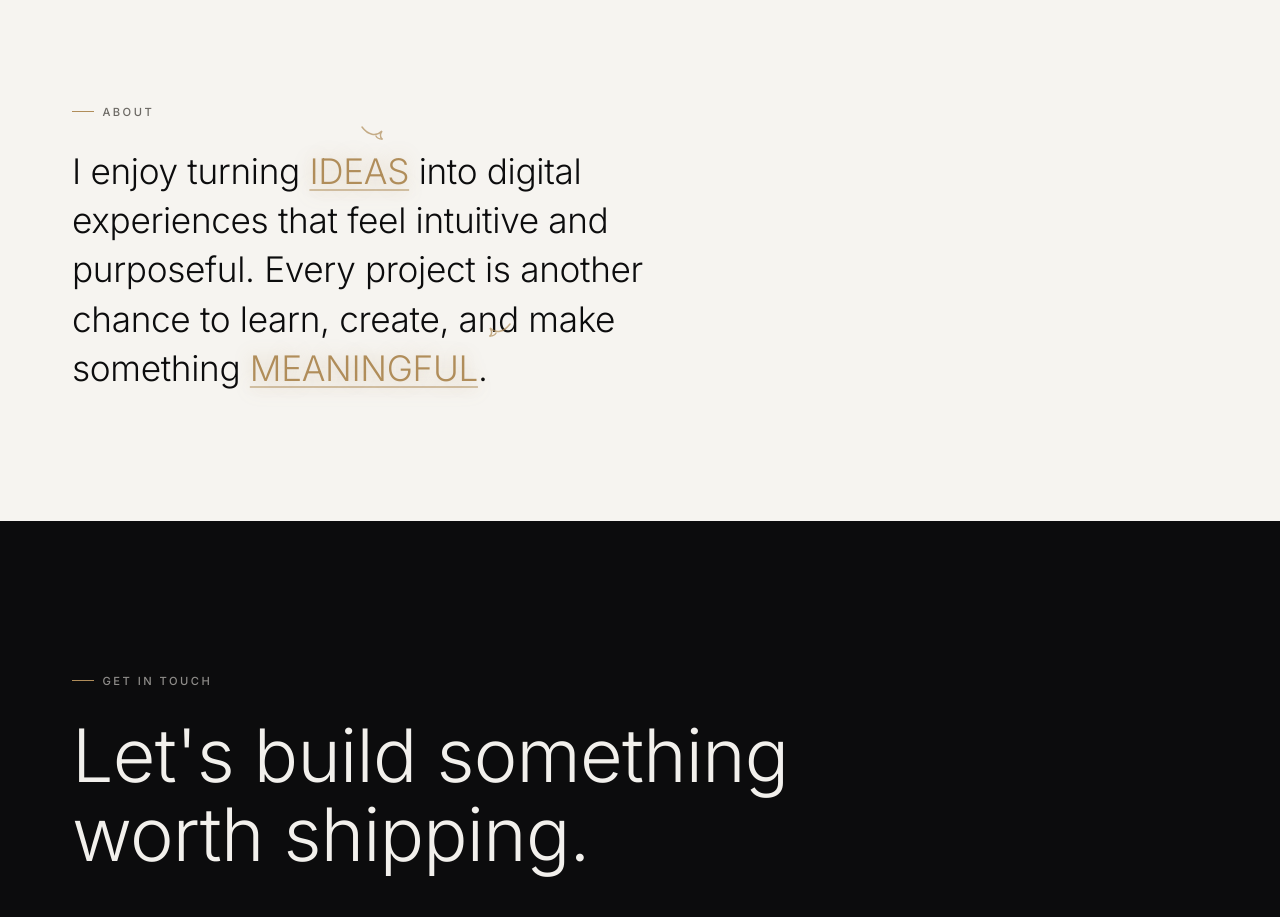
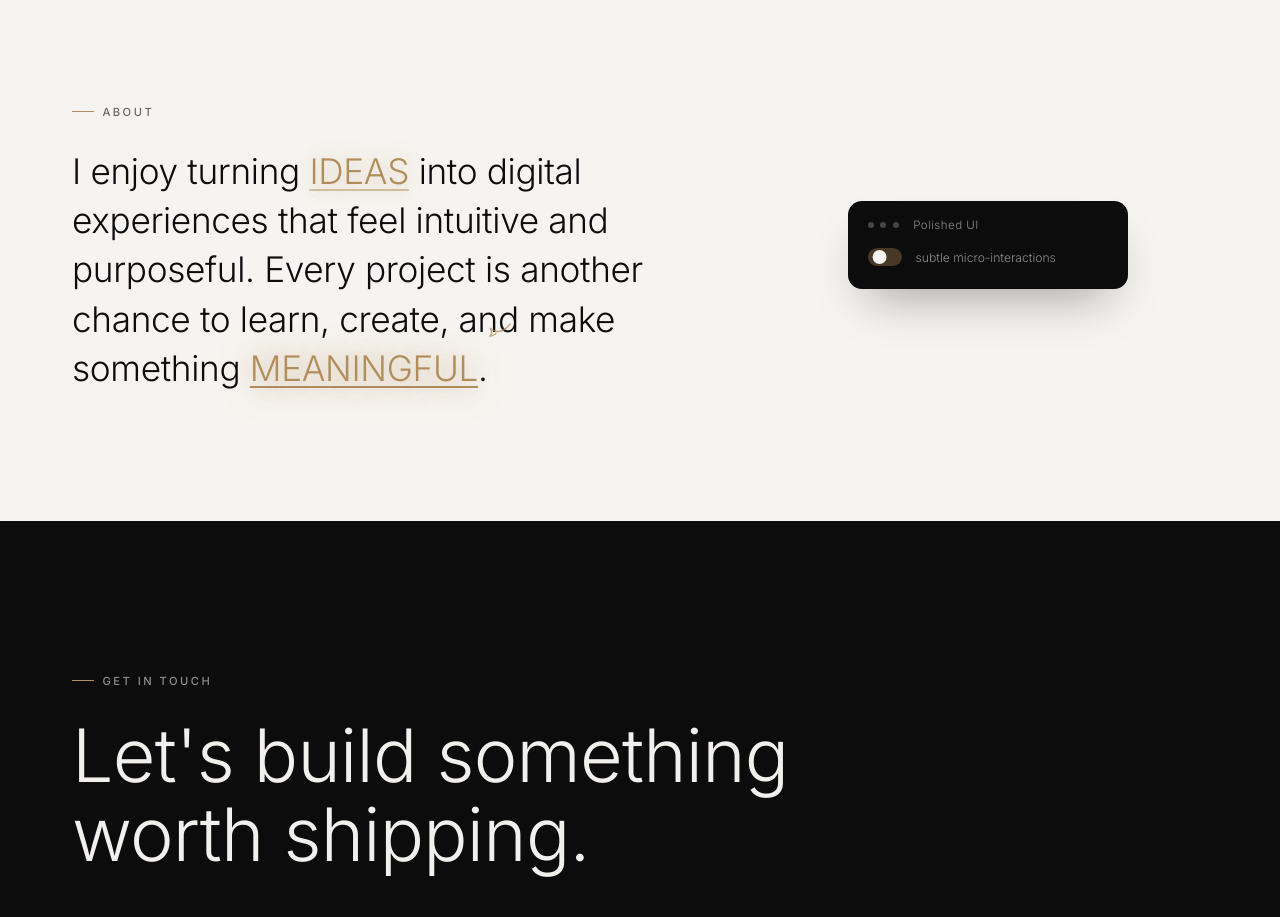
Before and after one commit to Priishaaa/Portfolio, a React (Vite) app: page / in a window 1280 px wide. Shown: the part 5600-6517 px from the top of the page. Built offline with nearby package versions, Linux system fonts and the light colour scheme.

Commit message:
Auto-cycle About section word reveals instead of hover, drop ideas arrow

```diff
--- a/src/components/About.jsx
+++ b/src/components/About.jsx
@@ -1,10 +1,13 @@
-import { useState } from 'react';
+import { useEffect, useState } from 'react';
 import { AnimatePresence, motion } from 'framer-motion';
 import './about.css';
 
-// A small curled hint-arrow (not a straight one) that sits above a hoverable
-// word, nudging visitors to actually hover it. `flip` mirrors it for words
-// on the right side of the line.
+const SEQUENCE = ['ideas', 'meaningful'];
+const GLOW_MS = 900;
+const HOLD_MS = 2600;
+
+// A small curled hint-arrow (not a straight one) that sits above a
+// highlighted word. `flip` mirrors it for words on the right side of the line.
 function CurlyArrow({ className = '', flip = false }){
   return (
     <svg
@@ -34,8 +37,8 @@ function CurlyArrow({ className = '', flip = false }){
   );
 }
 
-// The two little animated sequences that fill the blank right-hand panel.
-// Nothing shows until a word is actively hovered.
+// The two little animated sequences that fill the blank right-hand panel,
+// shown automatically as each word takes its turn glowing.
 function IdeasReveal(){
   return (
     <motion.div
@@ -116,7 +119,34 @@ function MeaningfulReveal(){
 }
 
 export default function About(){
-  const [hovered, setHovered] = useState(null);
+  const [started, setStarted] = useState(false);
+  const [glowing, setGlowing] = useState(null);
+  const [revealed, setRevealed] = useState(null);
+
+  useEffect(() => {
+    if (!started) return;
+    let cancelled = false;
+    const timeouts = [];
+
+    const runStep = (i) => {
+      if (cancelled) return;
+      const word = SEQUENCE[i % SEQUENCE.length];
+      setGlowing(word);
+      setRevealed(null);
+      timeouts.push(setTimeout(() => {
+        if (cancelled) return;
+        setRevealed(word);
+        timeouts.push(setTimeout(() => runStep(i + 1), HOLD_MS));
+      }, GLOW_MS));
+    };
+
+    runStep(0);
+
+    return () => {
+      cancelled = true;
+      timeouts.forEach(clearTimeout);
+    };
+  }, [started]);
 
   return (
     <section id="about" className="about">
@@ -124,6 +154,7 @@ export default function About(){
         <motion.div
           initial={{ opacity: 0, y: 40 }}
           whileInView={{ opacity: 1, y: 0 }}
+          onViewportEnter={() => setStarted(true)}
           viewport={{ once: true, amount: 0.4 }}
           transition={{ duration: 0.8, ease: [0.16, 1, 0.3, 1] }}
         >
@@ -131,13 +162,7 @@ export default function About(){
           <p className="about-quote">
             I enjoy turning{' '}
             <span className="about-hover-wrap">
-              <CurlyArrow className="curly-arrow-ideas" />
-              <span
-                className="about-hot-word"
-                onMouseEnter={() => setHovered('ideas')}
-                onMouseLeave={() => setHovered((h) => (h === 'ideas' ? null : h))}
-                data-cursor="link"
-              >
+              <span className={`about-hot-word ${glowing === 'ideas' ? 'is-glowing' : ''}`}>
                 IDEAS
               </span>
             </span>{' '}
@@ -145,12 +170,7 @@ export default function About(){
             project is another chance to learn, create, and make something{' '}
             <span className="about-hover-wrap">
               <CurlyArrow className="curly-arrow-meaningful" flip />
-              <span
-                className="about-hot-word"
-                onMouseEnter={() => setHovered('meaningful')}
-                onMouseLeave={() => setHovered((h) => (h === 'meaningful' ? null : h))}
-                data-cursor="link"
-              >
+              <span className={`about-hot-word ${glowing === 'meaningful' ? 'is-glowing' : ''}`}>
                 MEANINGFUL
               </span>
             </span>.
@@ -165,8 +185,8 @@ export default function About(){
           transition={{ duration: 0.8, ease: [0.16, 1, 0.3, 1], delay: 0.15 }}
         >
           <AnimatePresence mode="wait">
-            {hovered === 'ideas' && <IdeasReveal key="ideas" />}
-            {hovered === 'meaningful' && <MeaningfulReveal key="meaningful" />}
+            {revealed === 'ideas' && <IdeasReveal key="ideas" />}
+            {revealed === 'meaningful' && <MeaningfulReveal key="meaningful" />}
           </AnimatePresence>
         </motion.div>
       </div>
--- a/src/components/about.css
+++ b/src/components/about.css
@@ -59,11 +59,11 @@
   text-decoration-color: rgba(176, 141, 90, 0.5);
   text-shadow: 0 0 18px rgba(176, 141, 90, 0.35);
   cursor: none;
-  transition: text-shadow 0.3s var(--ease), text-decoration-color 0.3s var(--ease);
+  transition: text-shadow 0.4s var(--ease), text-decoration-color 0.4s var(--ease);
 }
 
-.about-hot-word:hover{
-  text-shadow: 0 0 26px rgba(176, 141, 90, 0.55);
+.about-hot-word.is-glowing{
+  text-shadow: 0 0 30px rgba(176, 141, 90, 0.75);
   text-decoration-color: var(--accent);
 }
 
```
